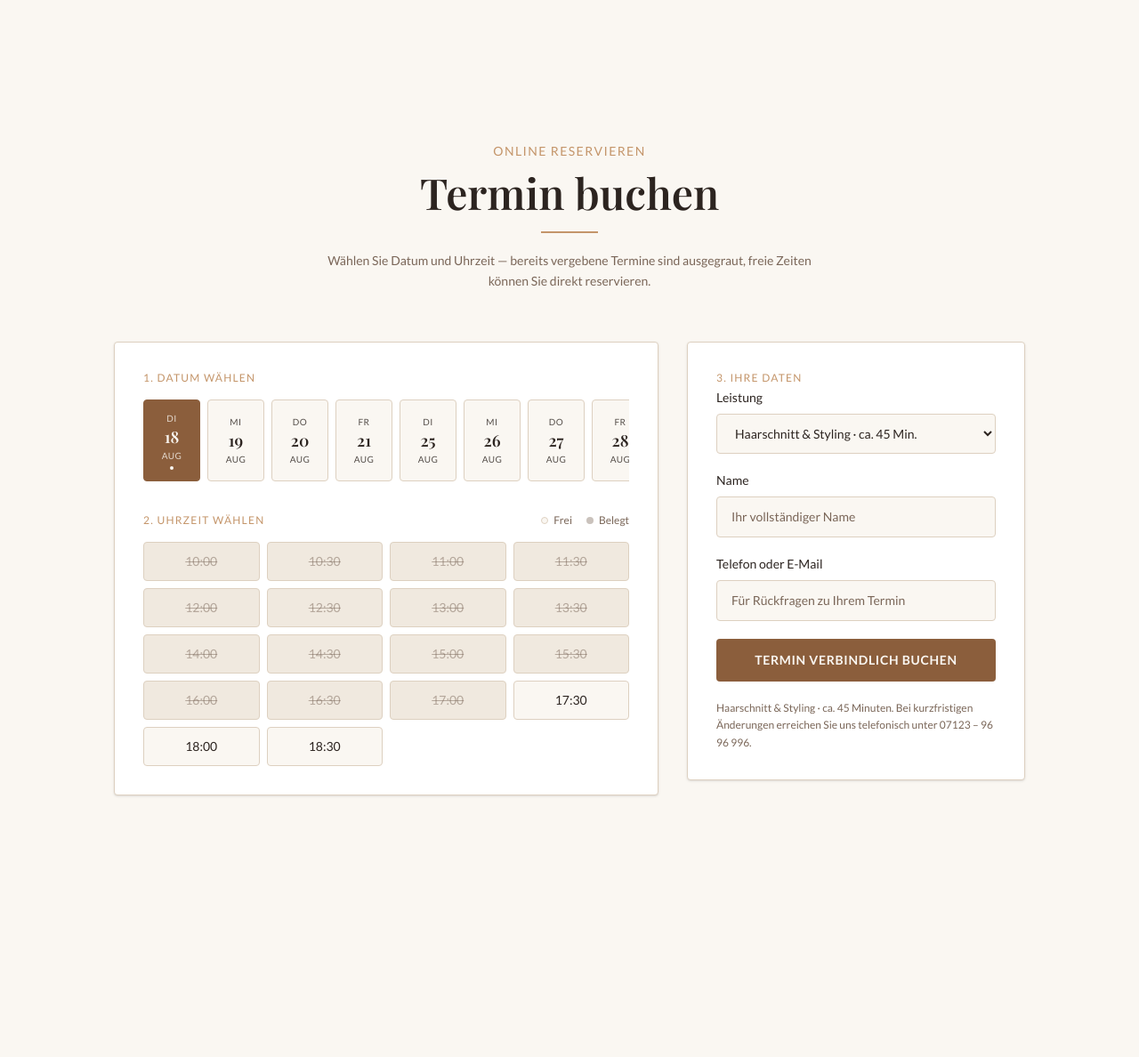
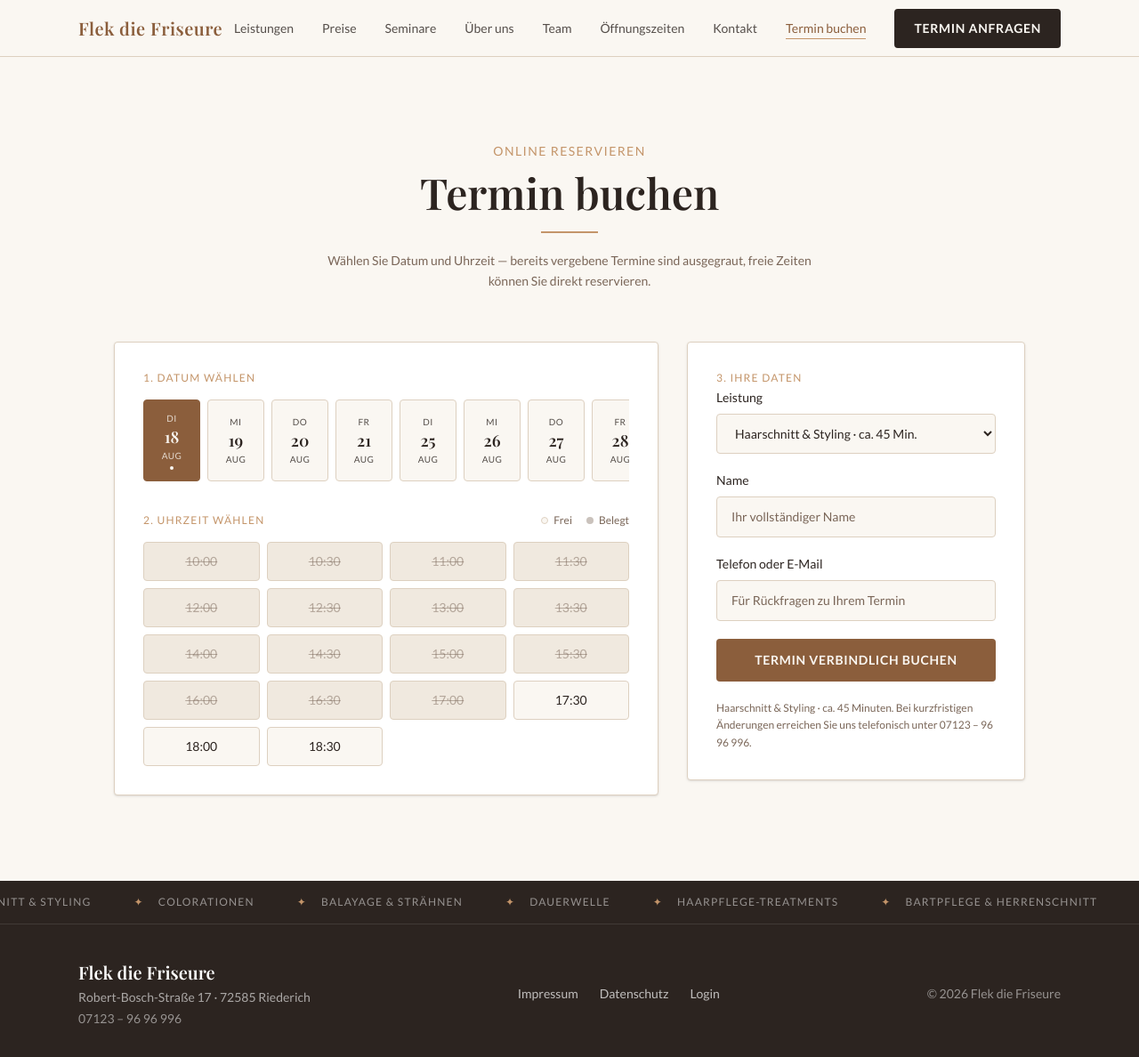
Before and after one commit to 382Dani/fliesen-website, a Next.js app: page /termin in a window 1280 px wide. Shown: the top 1188 px of the page at 89% size. Before the commit the page ends 990 px from the top, so only its background shows below. Built offline with nearby package versions, Linux system fonts and the light colour scheme.

Commit message:
feat: add Navbar and Footer components to TerminPage layout
Co-authored-by: 382Dani <308914768+382Dani@users.noreply.github.com>

```diff
--- a/app/termin/page.tsx
+++ b/app/termin/page.tsx
@@ -1,4 +1,6 @@
 import type { Metadata } from 'next'
+import Navbar from '@/components/navbar'
+import Footer from '@/components/footer'
 import TerminBooking from '@/components/termin-booking'
 
 export const metadata: Metadata = {
@@ -9,8 +11,12 @@ export const metadata: Metadata = {
 
 export default function TerminPage() {
   return (
-    <main className="pt-16">
-      <TerminBooking />
-    </main>
+    <>
+      <Navbar />
+      <main className="pt-16">
+        <TerminBooking />
+      </main>
+      <Footer />
+    </>
   )
 }
```
